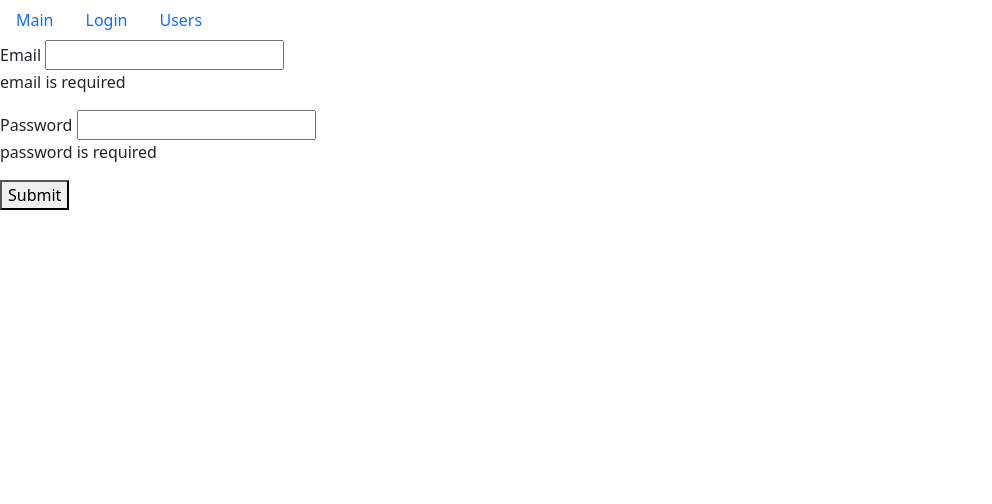
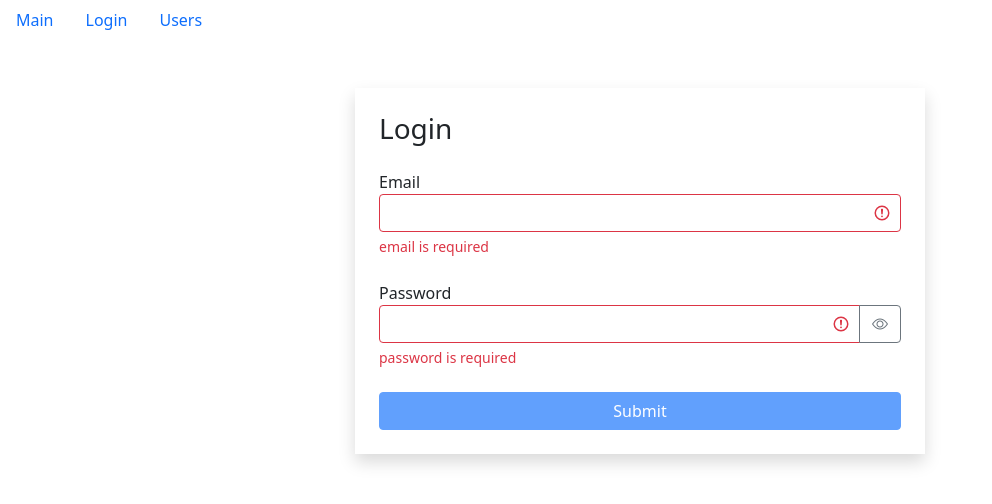
Before and after one commit to Alex-g-h/fast-company, a React (Create React App) app: page /login in a window 1280 px wide. Shown: the top 504 px of the page, without its empty margins (0-992 px from the left). Built offline with nearby package versions, Linux system fonts and the light colour scheme.

Commit message:
Styling, show-hide pwd, disable submit button

```diff
--- a/src/app/components/textField.jsx
+++ b/src/app/components/textField.jsx
@@ -1,18 +1,40 @@
-import React from "react";
+import React, { useState } from "react";
 import PropTypes from "prop-types";
 
 const TextField = ({ label, type, name, value, onChange, error }) => {
+  const [showPassword, setShowPassword] = useState(false);
+
+  const getInputClasses = () => {
+    return "form-control" + (error ? " is-invalid" : " is-valid");
+  };
+
+  const toggleShowPassword = () => {
+    setShowPassword((prevState) => !prevState);
+  };
+
   return (
-    <div>
+    <div className="mb-4">
       <label htmlFor={name}>{label}</label>{" "}
+      <div className="input-group has-validation">
         <input
-        type={type}
+          type={showPassword ? "text" : type}
           id={name}
           name={name}
           value={value}
           onChange={onChange}
+          className={getInputClasses()}
         />
-      {error && <p>{error}</p>}
+        {type === "password" && (
+          <button
+            className="btn btn-outline-secondary"
+            type="button"
+            onClick={toggleShowPassword}
+          >
+            <i className={"bi bi-eye" + (showPassword ? "-slash" : "")}></i>
+          </button>
+        )}
+        {error && <div className="invalid-feedback">{error}</div>}
+      </div>
     </div>
   );
 };
--- a/src/app/layouts/login.jsx
+++ b/src/app/layouts/login.jsx
@@ -48,6 +48,8 @@
     return Object.keys(errors).length === 0;
   };
 
+  const isValid = Object.keys(errors).length === 0;
+
   const handleSubmit = (e) => {
     e.preventDefault(); // prevent page reload
 
@@ -59,6 +61,10 @@
   };
 
   return (
+    <div className="container mt-5">
+      <div className="row">
+        <div className="col-md-6 offset-md-3 shadow p-4">
+          <h3 className="mb-4">Login</h3>
           <form onSubmit={handleSubmit}>
             <TextField
               label="Email"
@@ -77,8 +83,17 @@
               onChange={handleChange}
               error={errors.password}
             />
-      <button type="submit">Submit</button>
+            <button
+              type="submit"
+              disabled={!isValid}
+              className="btn btn-primary w-100 mx-auto"
+            >
+              Submit
+            </button>
           </form>
+        </div>
+      </div>
+    </div>
   );
 };
 
--- a/src/app/utils/validator.js
+++ b/src/app/utils/validator.js
@@ -8,7 +8,7 @@
         statusWrongValidate = data.trim() === "";
         break;
       case "isEmail": {
-        const emailRegExp = / ^\S+@\S+\.\S+$/g;
+        const emailRegExp = /^\S+@\S+\.\S+$/g;
         statusWrongValidate = !emailRegExp.test(data);
         break;
       }
```
Lines whose indentation alone changed are shown as unchanged.
